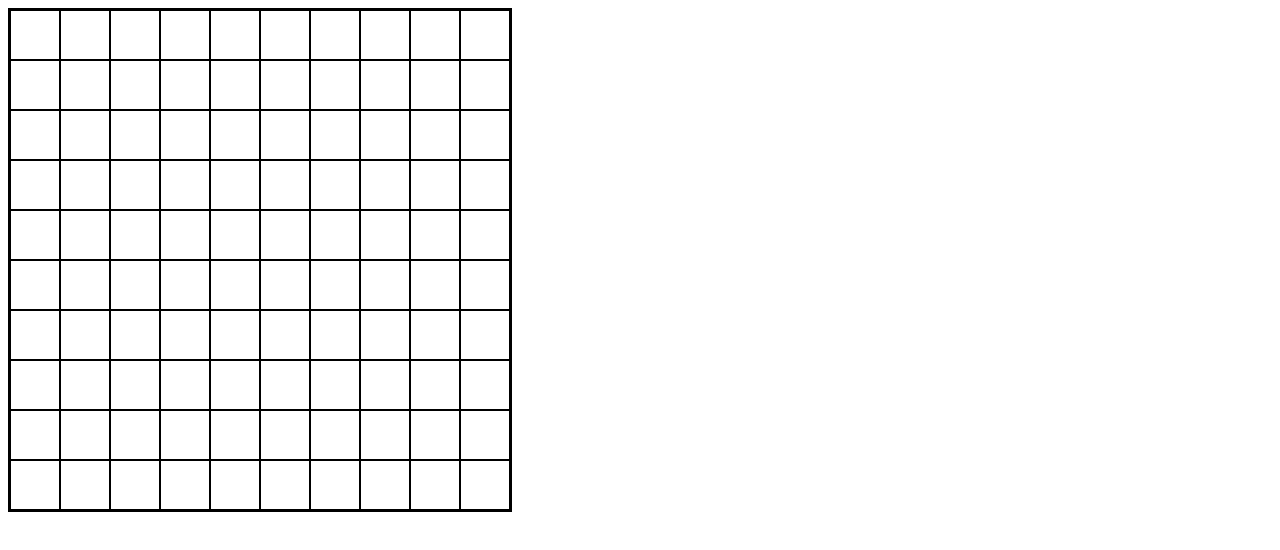
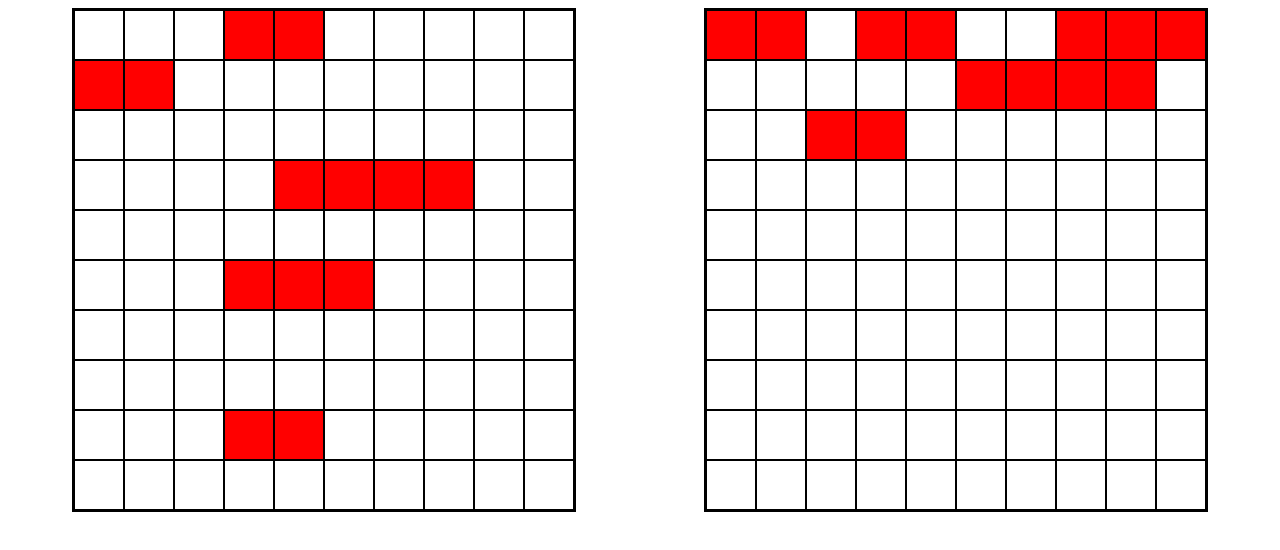
Before and after one commit to KarolisGaiv/battleship, a website built with webpack: page src/public/template.html in a window 1280 px wide. Built offline with nearby package versions, Linux system fonts and the light colour scheme.

Commit message:
Add initial funcionality to display player and computer ship positions on boards

```diff
--- a/src/app/game.js
+++ b/src/app/game.js
@@ -6,35 +6,53 @@ function initiateGame() {
   const computer = Player("computer");
   const userGameboard = Gameboard();
   const computerGameboard = Gameboard();
-  console.log(userGameboard);
   userGameboard.placeShip(2, [3, 4]);
-  userGameboard.placeShip(3, [15, 16, 17]);
-  userGameboard.placeShip(4, [20, 21, 22, 23]);
+  userGameboard.placeShip(3, [53, 54, 55]);
+  userGameboard.placeShip(4, [34, 35, 36, 37]);
   userGameboard.placeShip(2, [10, 11]);
-  userGameboard.placeShip(2, [17, 18]);
+  userGameboard.placeShip(2, [83, 84]);
   computerGameboard.placeShip(2, [0, 1]);
   computerGameboard.placeShip(3, [7, 8, 9]);
   computerGameboard.placeShip(4, [15, 16, 17, 18]);
   computerGameboard.placeShip(2, [22, 23]);
   computerGameboard.placeShip(2, [4, 3]);
-  console.log(computerGameboard);
-  createGameboard();
+  createGameboard(user, userGameboard);
+  createGameboard(computer, computerGameboard);
 }
 
-function createGameboard() {
+function createGameboard(player, playerGameboard) {
+  // Create gameboard container
   const gameBoardWrapper = document.createElement("div");
   gameBoardWrapper.className = "gameBoard-wrapper";
   document.querySelector(".content").appendChild(gameBoardWrapper);
 
-  // Create and add squares to gameboard
+  // Create and add squares to gameboard container
+  const playerType = player.type;
   let n = 0;
   while (n < 100) {
     const square = document.createElement("div");
     square.className = "square";
-    square.setAttribute("id", n);
+    square.setAttribute("id", `${n}-${playerType}`);
     gameBoardWrapper.appendChild(square);
     n++;
   }
+  populatePlayerShips(playerType, playerGameboard);
+}
+
+function populatePlayerShips(playerType, playerGameboard) {
+  let playerShips = playerGameboard.shipsArray;
+  console.log(playerShips);
+
+  playerShips.forEach((ship) => {
+    const shipCordinates = ship.shipPosition;
+    console.log(shipCordinates);
+    shipCordinates.forEach((cordinate) => {
+      let squareToPopulate = document.getElementById(
+        `${cordinate}-${playerType}`
+      );
+      squareToPopulate.classList.add("-ship");
+    });
+  });
 }
 
 export { initiateGame };
--- a/src/styles/main.scss
+++ b/src/styles/main.scss
@@ -1,3 +1,8 @@
+.content {
+  display: flex;
+  justify-content: space-around;
+}
+
 .gameBoard-wrapper {
   border: 2px solid black;
   display: grid;
@@ -10,4 +15,8 @@
   height: 3rem;
   width: 3rem;
   border: 1px solid black;
+
+  &.-ship {
+    background: red;
+  }
 }
```
Also changed, not shown: dist/main.js.
